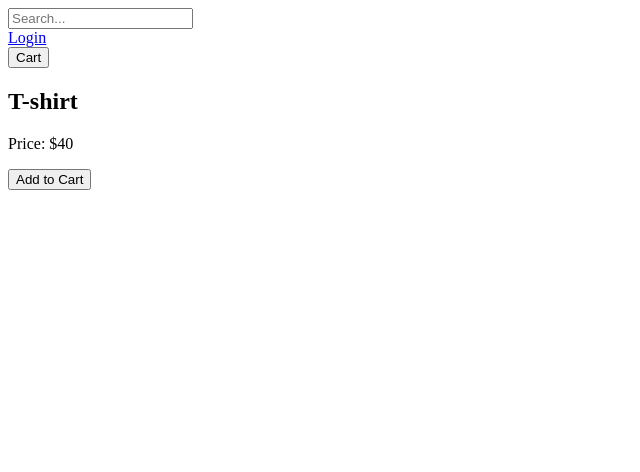
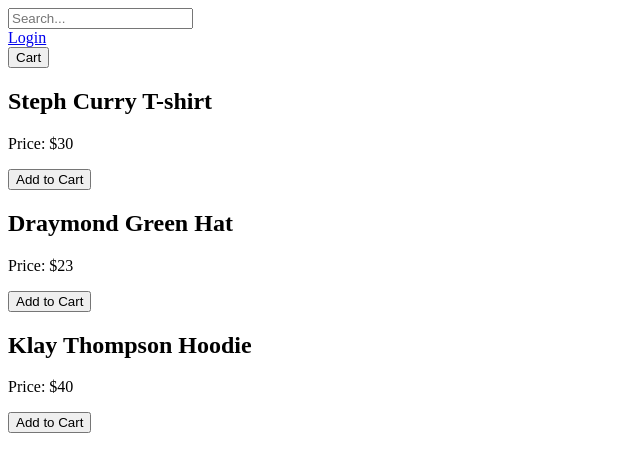
Before and after one commit to Kyler2424/Group-Project-2, a plain HTML site: page index.html in a window 1280 px wide. Shown: the whole page, without its empty margins (0-640 px from the left). Drawn offline with Linux system fonts and the light colour scheme.

Commit message:
Adding more items to shop

```diff
--- a/index.html
+++ b/index.html
@@ -20,12 +20,20 @@
     </div>
 
     <div>
-      <h2>T-shirt</h2>
+      <h2>Steph Curry T-shirt</h2>
+      <p>Price: $30</p>
+      <button onclick="addItem('Steph Curry T-shirt', 30)">Add to Cart</button>
+    </div>
+    <div>
+      <h2>Draymond Green Hat</h2>
+      <p>Price: $23</p>
+      <button onclick="addItem('Draymond Green Hat', 23)">Add to Cart</button>
+    </div>
+      <div>
+      <h2>Klay Thompson Hoodie</h2>
       <p>Price: $40</p>
-      <button onclick="addItem('T-shirt', 40)">Add to Cart</button>
-
+      <button onclick="addItem('Klay Thompson Hoodie', 40)">Add to Cart</button>
     </div>
-
 
 
   <script>
```
